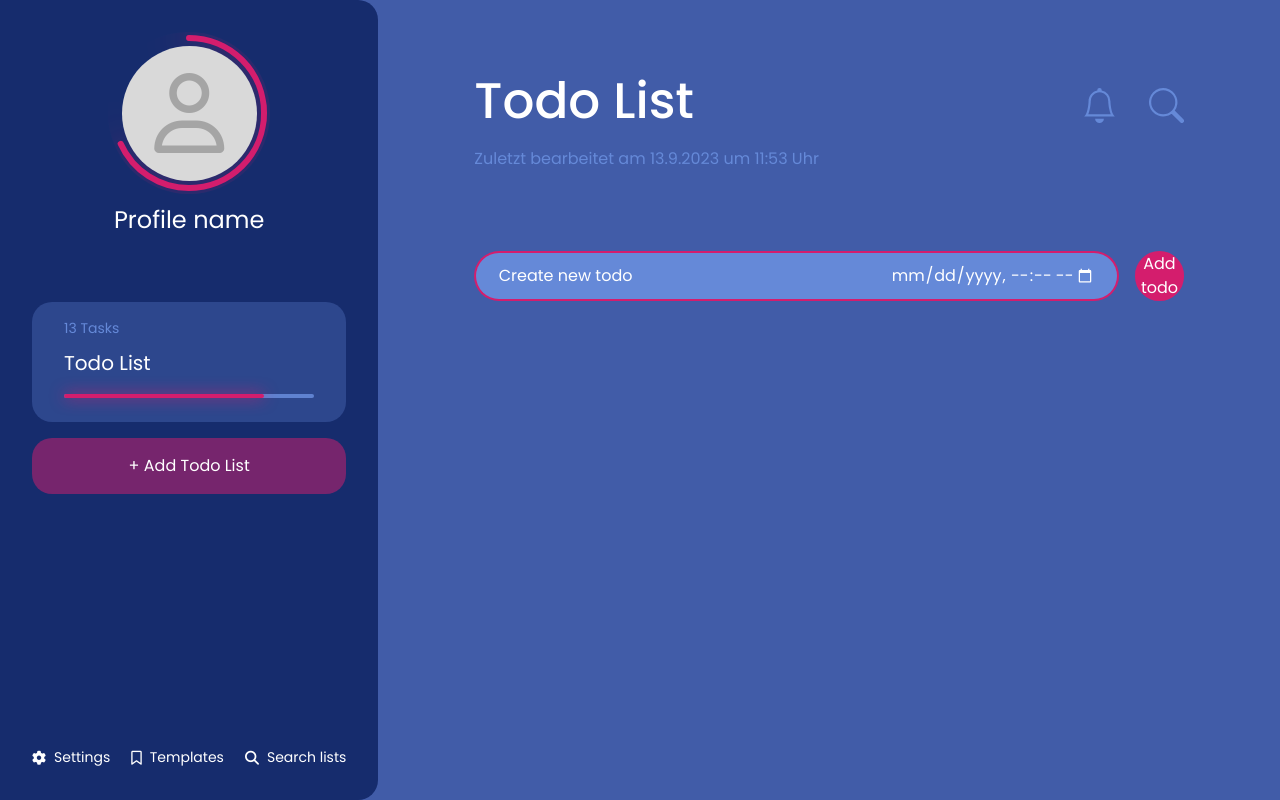
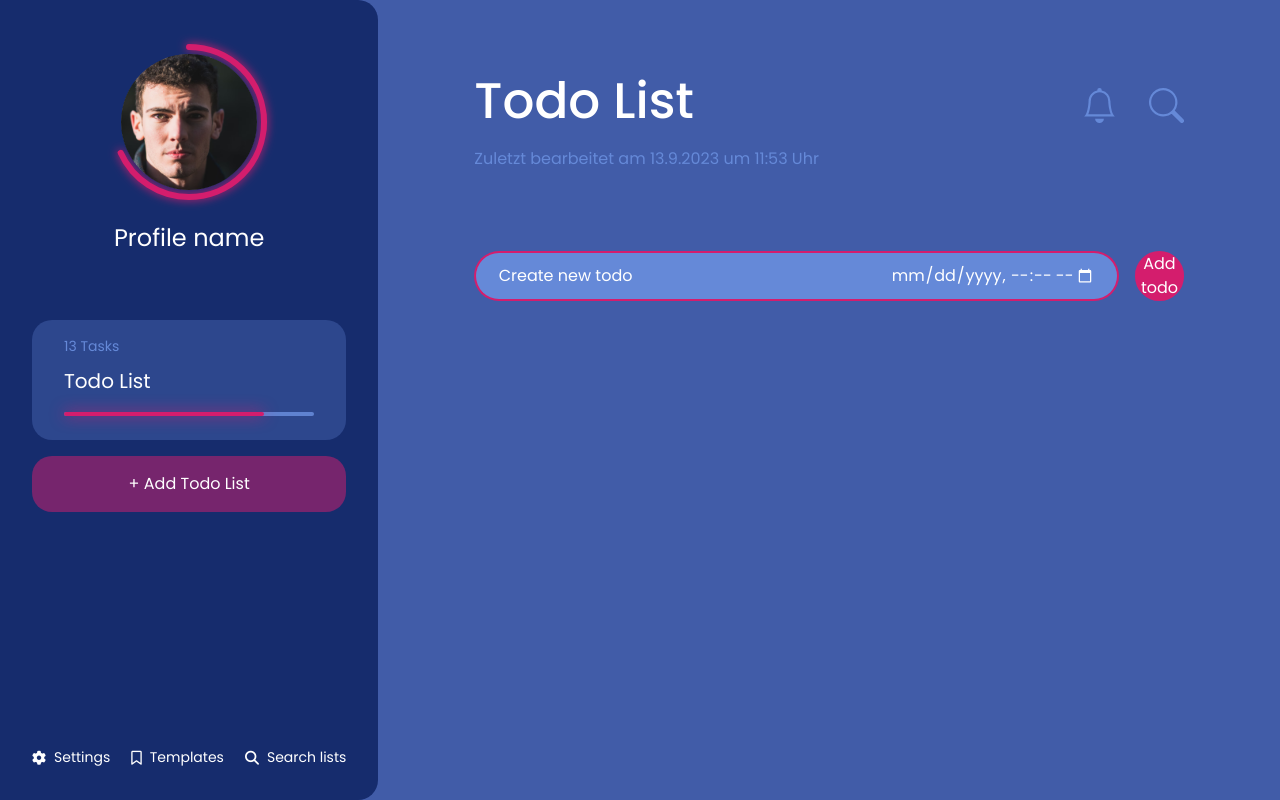
Before and after one commit to imursugarmommy/TodoList-App-2.0, a React (Create React App) app: page / in a window 1280 px wide. Built offline with nearby package versions, Linux system fonts and the light colour scheme.

Commit message:
css improvements
working with images

```diff
--- a/src/Nav.jsx
+++ b/src/Nav.jsx
@@ -1,5 +1,6 @@
 import React from "react";
 import List from "./List";
+import image from "./images/image.png";
 
 export function Nav() {
   return (
@@ -14,6 +15,11 @@ export function Nav() {
               strokeLinecap="round"
             />
           </svg>
+          <img
+            src={image}
+            alt="image"
+            className="pic"
+          />
           <i class="fa-regular fa-user profile-placeholder"></i>
           <i class="fa-solid fa-camera add-picture"></i>
         </div>
--- a/src/style.css
+++ b/src/style.css
@@ -38,7 +38,6 @@ body {
   text-rendering: optimizeSpeed;
   line-height: 1.5;
   font-family: "Poppins", sans-serif;
-  overflow-x: hidden;
   background: var(--primary-color400);
 }
 
@@ -85,7 +84,8 @@ button {
 :root {
   --black: #000000;
   --white: #ffffff;
-  --bx-shadow: rgba(0, 0, 0, 0.5);
+  --bx-shadow-white: rgba(255, 255, 255, 0.5);
+  --bx-shadow-black: rgba(0, 0, 0, 0.5);
   --bg-color200: #d9d9d9;
   --profile-grey: #a5a5a5;
   --primary-color400: #415ca8;
@@ -359,7 +359,7 @@ header {
   width: 100%;
   justify-content: space-between;
   margin-block: 1rem;
-  box-shadow: 6px 6px 15px var(--bx-shadow);
+  box-shadow: 6px 6px 15px var(--bx-shadow-black);
 
   & input[type="checkbox"]:not(:checked) {
     background-color: transparent;
@@ -434,7 +434,6 @@ nav {
   display: flex;
   flex-direction: column;
   align-items: center;
-  /* text-align: center; */
   display: flex;
   flex-direction: column;
   padding: 2rem;
@@ -489,7 +488,6 @@ nav {
   background-color: var(--accent-color500);
   display: flex;
   justify-content: space-between;
-
   margin-block: 1rem;
 
   & p {
@@ -542,7 +540,7 @@ nav {
 }
 
 .profile-pic {
-  height: 162px;
+  height: 180px;
   aspect-ratio: 1;
   display: grid;
   place-items: center;
@@ -560,25 +558,29 @@ nav {
   font-size: 80px;
   background-color: var(--bg-color200);
   color: var(--profile-grey);
-  height: 135px;
-  aspect-ratio: 1;
-  border-radius: 50%;
-  display: grid;
-  place-items: center;
 }
 
 .add-picture {
   font-size: 40px;
-  color: var(--bg-color200);
-  background-color: var(--bx-shadow);
+  color: var(--bx-shadow-white);
+  background-color: var(--bx-shadow-black);
+  opacity: 0;
+  transition: 200ms ease;
+  z-index: 1001;
+
+  /* icon inside was kinda off idk */
+  transform: translate(-0.5px, -0.5px);
+}
+
+.profile-placeholder,
+.add-picture {
   height: 135px;
   aspect-ratio: 1;
   border-radius: 50%;
   display: grid;
   place-items: center;
   cursor: pointer;
-  opacity: 0;
-  transition: 200ms ease;
+  transform: translate(-0.5px, -0.5px);
 }
 
 .add-picture:hover {
@@ -600,6 +602,18 @@ circle {
   stroke-dashoffset: 150;
   transition: stroke-dashoffset 500ms ease;
 
-  -webkit-filter: drop-shadow(0 0 20px var(--accent-color700));
-  filter: drop-shadow(0 0 20px var(--accent-color700));
+  -webkit-filter: drop-shadow(0 0 5px var(--accent-color700));
+  filter: drop-shadow(0 0 5px var(--accent-color700));
 }
+
+.pic {
+  position: absolute;
+  top: 50%;
+  left: 50%;
+  transform: translate(-50%, -50%);
+  z-index: 1000;
+  height: 136px;
+  aspect-ratio: 1;
+  border-radius: 50%;
+  object-fit: cover;
+}
```
Also changed, not shown: src/images/image.png (added), src/images/profile.png (added).
